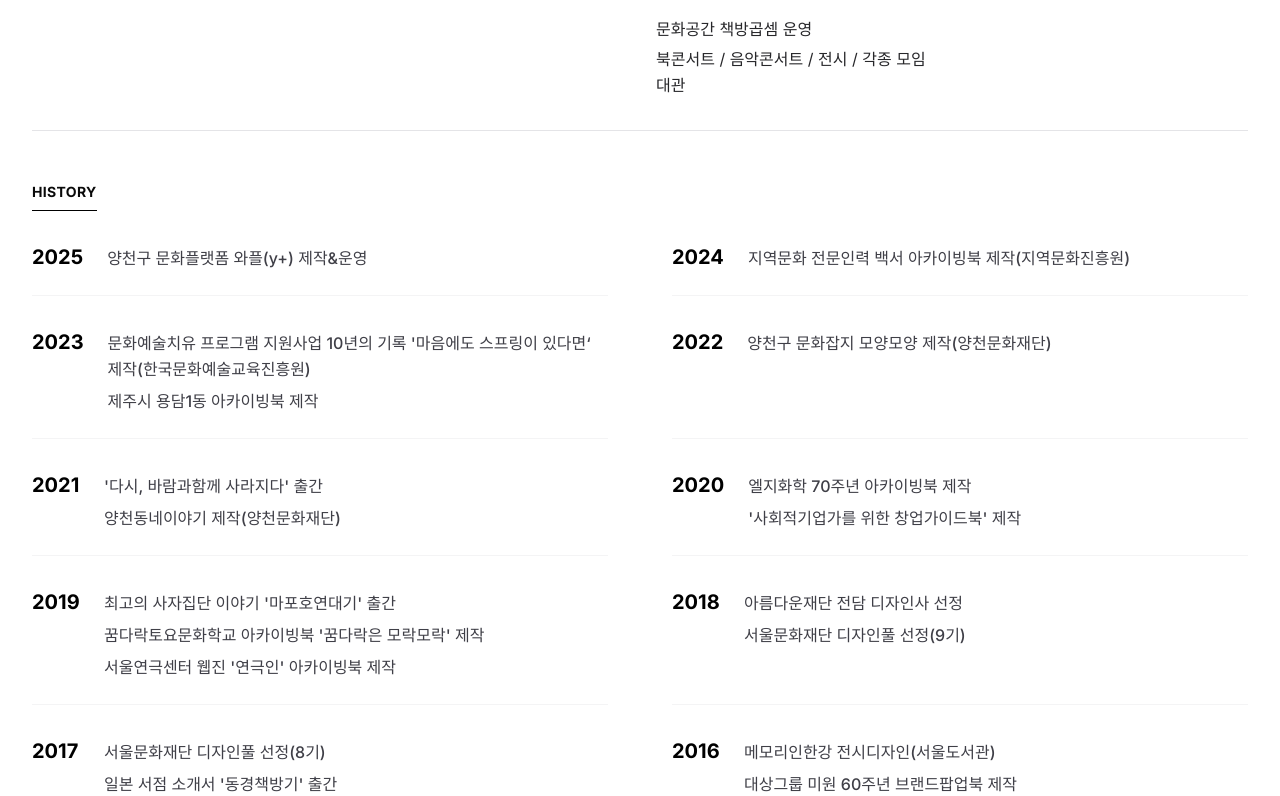
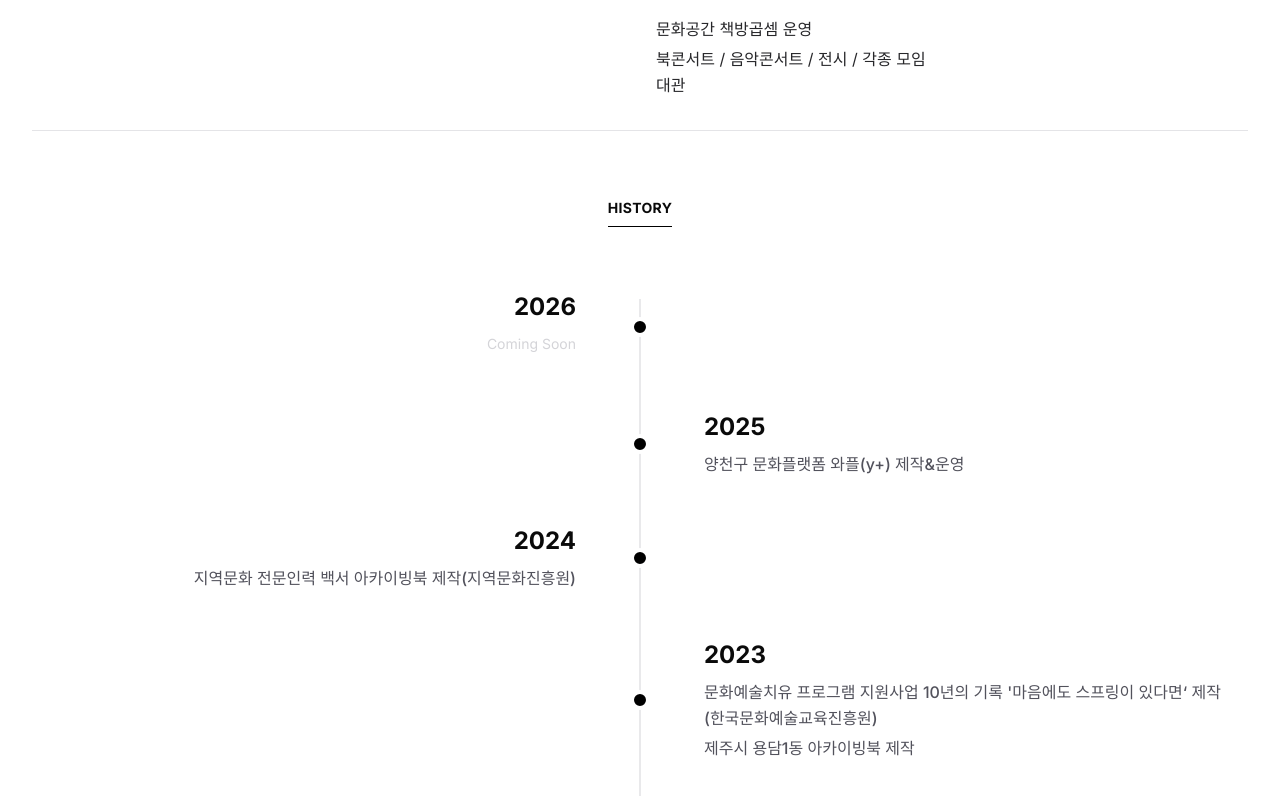
Before and after one commit to mxblue79/letterandrecords, a React (Vite) app: page /info in a window 1280 px wide. Shown: the part 744-1540 px from the top of the page. Built offline with nearby package versions, Linux system fonts and the light colour scheme.

Commit message:
feat(Info): redesign History section with central timeline layout and 2026 placeholder

```diff
--- a/src/app/pages/Info.tsx
+++ b/src/app/pages/Info.tsx
@@ -34,6 +34,10 @@
     ];
 
     const history = [
+        {
+            year: '2026',
+            items: [] // Placeholder
+        },
         {
             year: '2025',
             items: ['양천구 문화플랫폼 와플(y+) 제작&운영']
@@ -157,23 +161,50 @@
                     </div>
                 </section>
 
-                {/* Section 3: History (Full Width Below) */}
-                <section className="col-span-1 md:col-span-12 pt-12 border-t border-zinc-200">
-                    <h2 className="text-sm font-bold uppercase tracking-wide mb-8 border-b border-black pb-2 inline-block">History</h2>
-                    <ul className="grid grid-cols-1 md:grid-cols-2 gap-x-16 gap-y-8">
-                        {history.map((item, i) => (
-                            <li key={i} className="flex gap-6 border-b border-zinc-100 pb-6 items-start">
-                                <span className="font-bold text-xl min-w-[3rem] shrink-0 text-black">{item.year}</span>
-                                <div className="space-y-1.5 pt-0.5 w-full">
-                                    {item.items.map((event, idx) => (
-                                        <p key={idx} className="text-zinc-700 font-medium leading-relaxed break-keep">
-                                            {event}
-                                        </p>
-                                    ))}
-                                </div>
-                            </li>
-                        ))}
-                    </ul>
+                {/* Section 3: History (Timeline Style) */}
+                <section className="col-span-1 md:col-span-12 pt-16 border-t border-zinc-200">
+                    <div className="text-center mb-16">
+                        <h2 className="text-sm font-bold uppercase tracking-wide border-b border-black pb-2 inline-block">History</h2>
+                    </div>
+
+                    <div className="relative">
+                        {/* Central Line (Desktop) */}
+                        <div className="hidden md:block absolute left-1/2 transform -translate-x-1/2 top-2 bottom-0 w-[1px] bg-zinc-300"></div>
+                        {/* Left Line (Mobile) */}
+                        <div className="md:hidden absolute left-4 top-2 bottom-0 w-[1px] bg-zinc-300"></div>
+
+                        <div className="space-y-12">
+                            {history.map((item, i) => {
+                                const isEven = i % 2 === 0;
+                                return (
+                                    <div key={i} className={`relative flex flex-col md:flex-row items-start md:items-center ${isEven ? 'md:flex-row-reverse' : ''}`}>
+
+                                        {/* Spacer for Desktop Balance */}
+                                        <div className="hidden md:block md:w-1/2" />
+
+                                        {/* Center Dot */}
+                                        <div className="absolute left-4 md:left-1/2 transform -translate-x-1/2 w-3 h-3 bg-black rounded-full border-4 border-white z-10 box-content"></div>
+
+                                        {/* Content */}
+                                        <div className={`pl-12 md:pl-0 w-full md:w-1/2 ${isEven ? 'md:pr-16 md:text-right' : 'md:pl-16 md:text-left'}`}>
+                                            <span className="inline-block font-bold text-2xl mb-2">{item.year}</span>
+                                            <div className={`space-y-1 ${item.year === '2026' ? 'h-8' : ''}`}>
+                                                {item.items.length > 0 ? (
+                                                    item.items.map((event, idx) => (
+                                                        <p key={idx} className="text-zinc-600 font-medium leading-relaxed break-keep text-sm md:text-base">
+                                                            {event}
+                                                        </p>
+                                                    ))
+                                                ) : (
+                                                    <span className="text-zinc-300 text-sm">Coming Soon</span>
+                                                )}
+                                            </div>
+                                        </div>
+                                    </div>
+                                );
+                            })}
+                        </div>
+                    </div>
                 </section>
 
                 {/* Footer / Contact (Optional) */}
```
